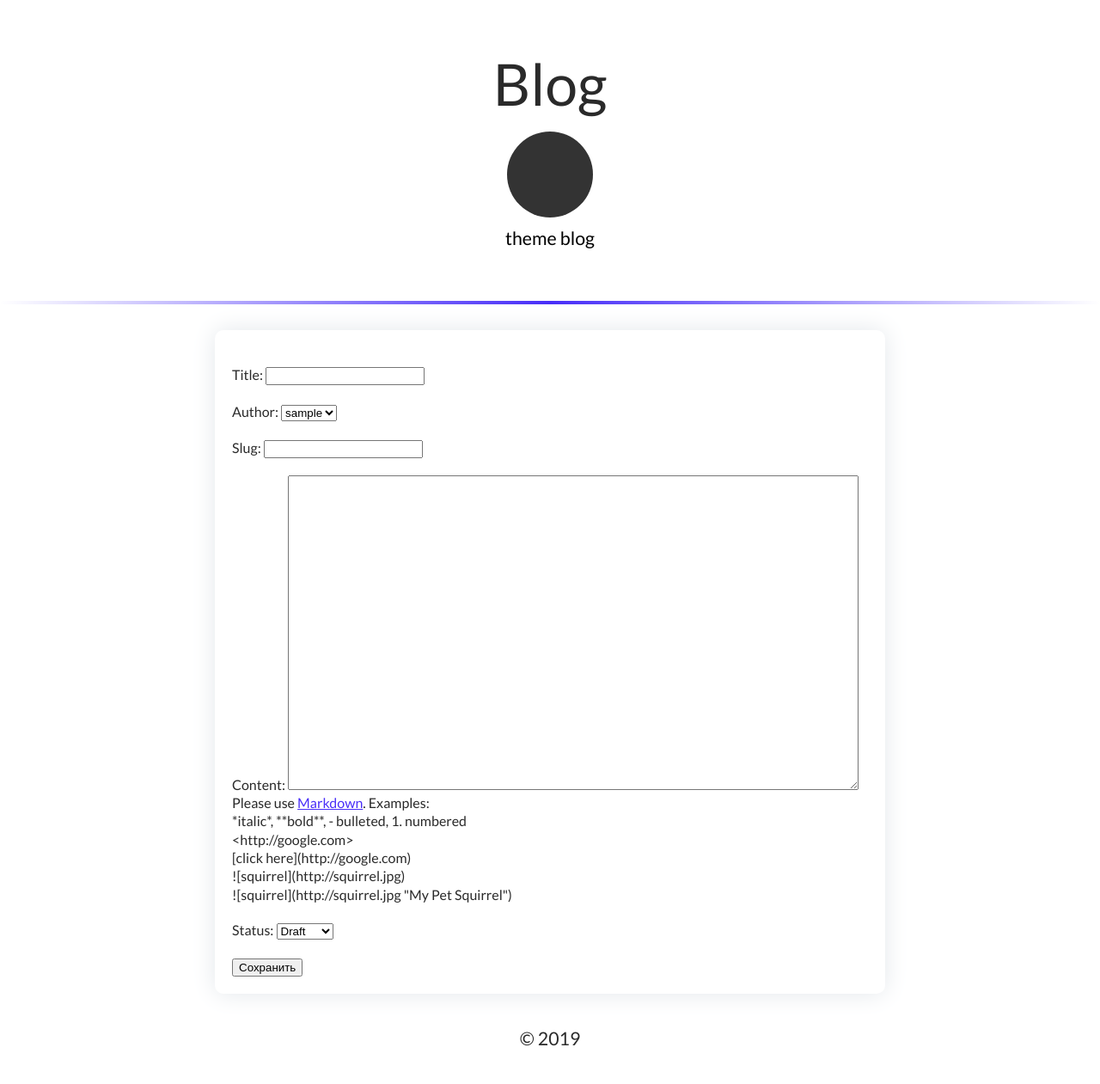
After one commit to goDlin86/VetalBlog, a Django app: page /newpost/ in a window 1280 px wide. The commit adds this page. Shown: the whole page at 86% size. Run offline with Django 3.2, Linux system fonts and the light colour scheme; the visitor is signed in with stand-in values (Sample User, id 1); data comes from the database, SQL or seed files in the repository.

Commit message:
add new post page

```diff
--- a/blog/forms.py
+++ b/blog/forms.py
@@ -1,4 +1,4 @@
-from .models import Comment
+from .models import Comment, Post
 from django import forms
 
 
@@ -6,3 +6,45 @@ class CommentForm(forms.ModelForm):
     class Meta:
         model = Comment
         fields = ('name', 'email', 'body')
+
+
+MARKDOWN_HELP_TEXT = """
+Please use
+<a href="http://daringfireball.net/projects/markdown/syntax">Markdown</a>.
+Examples:
+<br>
+*italic*, **bold**, - bulleted, 1. numbered
+<br>
+&lt;http://google.com&gt;
+<br>
+[click here](http://google.com)
+<br>
+![squirrel](http://squirrel.jpg)
+<br>
+![squirrel](http://squirrel.jpg "My Pet Squirrel")
+"""
+
+
+class PostForm(forms.ModelForm):
+    # time_published = forms.DateTimeField(required=False,
+    #                                      widget=AdminSplitDateTime(),
+    #                                      label='Publication time',
+    #                                      help_text=DATETIME_HELP_TEXT)
+
+    content = forms.CharField(
+        widget=forms.Textarea(attrs={'rows': '24', 'cols': '80'}),
+        help_text=MARKDOWN_HELP_TEXT)
+
+    class Meta:
+        model = Post
+        fields = ['title', 'author', 'slug', 'content', 'status']
+
+    def save(self, commit=True, publish=False):
+        instance = super(PostForm, self).save(commit=False)
+        if publish and not instance.status == 1:
+            instance.status = 1
+
+        if commit:
+            instance.save()
+
+        return instance
--- a/blog/urls.py
+++ b/blog/urls.py
@@ -3,5 +3,6 @@ from django.urls import path
 
 urlpatterns = [
     path('', views.PostList.as_view(), name='home'),
+    path('newpost/', views.new_post, name='mew_post'),
     path('<slug:slug>/', views.post_detail, name='post_detail'),
 ]
--- a/blog/views.py
+++ b/blog/views.py
@@ -1,8 +1,8 @@
-from django.shortcuts import render
+from django.contrib.auth.decorators import login_required
 
 from django.views import generic
 from .models import Post
-from .forms import CommentForm
+from .forms import CommentForm, PostForm
 from django.shortcuts import render, get_object_or_404
 
 class PostList(generic.ListView):
@@ -36,3 +36,19 @@ def post_detail(request, slug):
                                            'comments': comments,
                                            'new_comment': new_comment,
                                            'comment_form': comment_form})
+
+@login_required
+def new_post(request):
+    """Render the page to create a new post."""
+    current_user = request.user
+
+    if request.method == 'POST':
+        form = PostForm(request.POST)
+        if form.is_valid():
+            form.save()
+
+    else:
+        form = PostForm(initial={'author': current_user})
+
+    context = {'form': form}
+    return render(request, 'new_post.html', context)
--- /dev/null
+++ b/templates/new_post.html
@@ -0,0 +1,23 @@
+{% extends 'base.html' %} {% block content %}
+
+<header class="center">
+    <div class="container">
+        <h1>Blog</h1>
+        <a href="/"><div class="circle"></div></a>
+        <div class="themeblog">theme blog</div>
+    </div>
+</header>
+<div class="line"></div>
+<div class="container">
+
+      <article>
+        <form method="post" style="margin-top: 1.3em;">
+          {{ form.as_p }}
+          {% csrf_token %}
+          <button type="submit" class="btn btn-primary  btn-lg">Сохранить</button>
+        </form>
+      </article>
+
+</div>
+
+{% endblock content %}
```
Also changed, not shown: templates/post_detail.html (+4 -4 lines).
